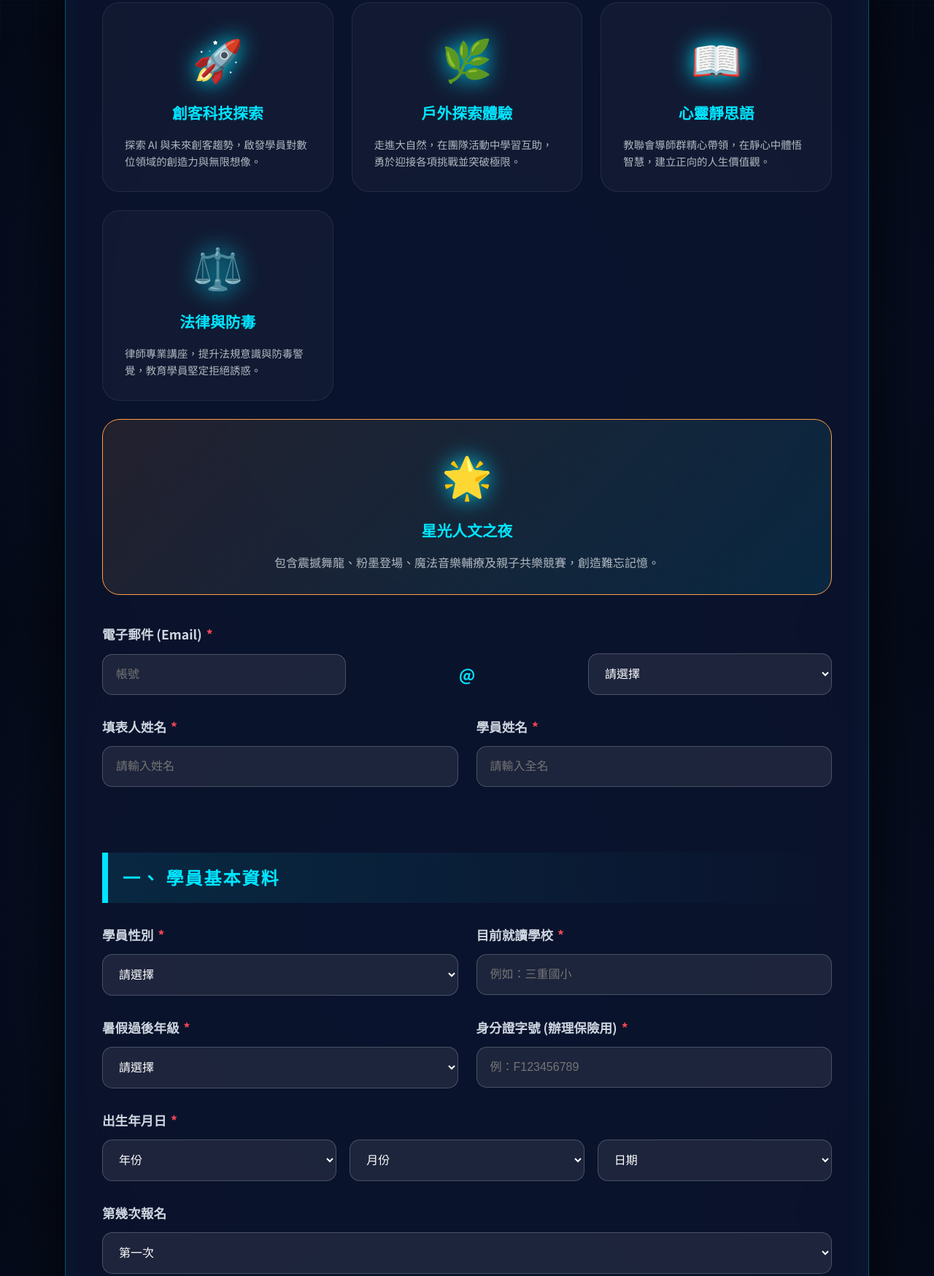
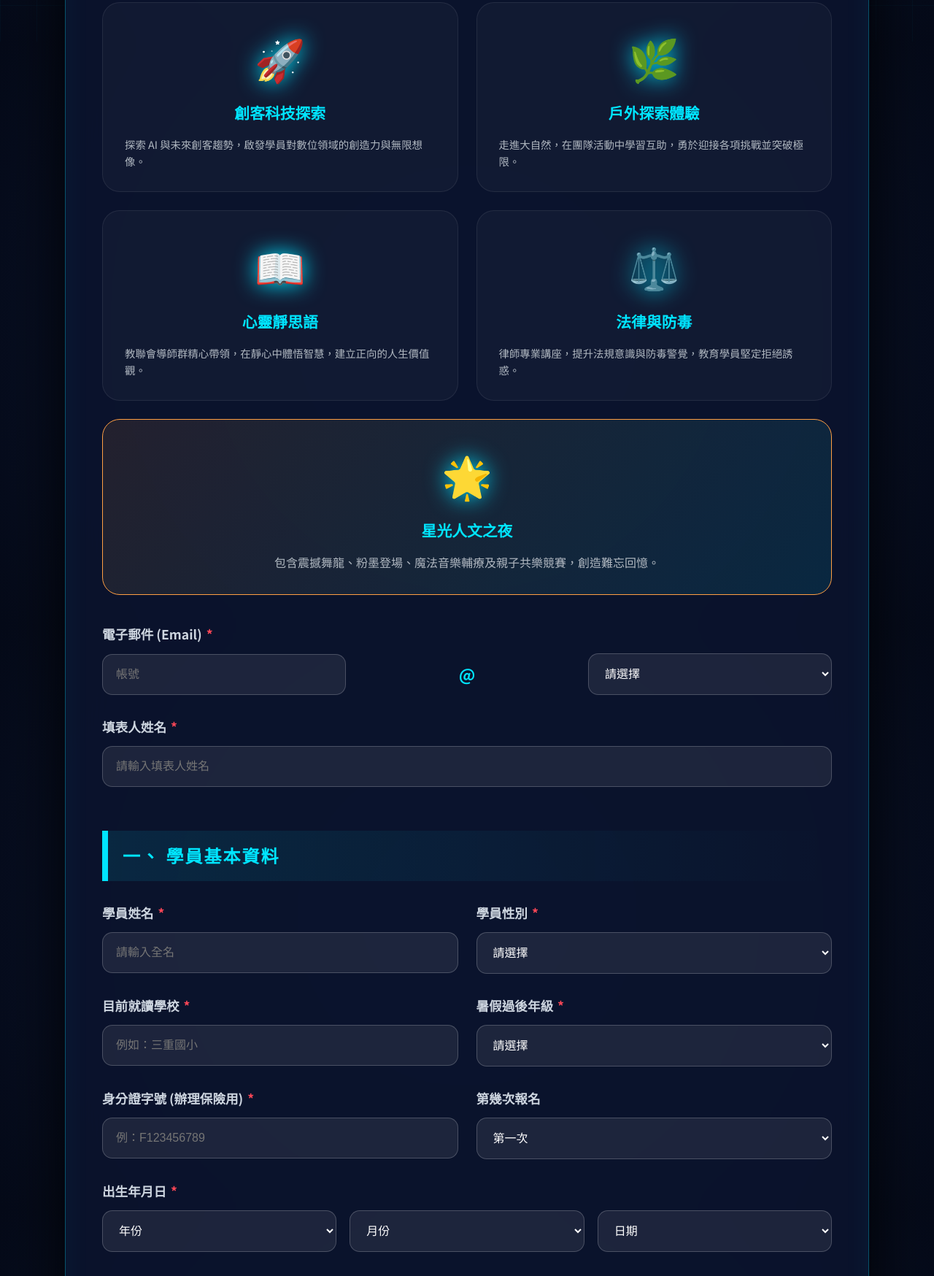
Before and after one commit to Huangziv/2026camp-registration, a plain HTML site: page index.html in a window 1280 px wide. Shown: the part 743-2491 px from the top of the page at 73% size. Drawn offline with Linux system fonts and the light colour scheme.

Commit message:
Refactor course information layout and styles

```diff
--- a/index.html
+++ b/index.html
@@ -94,10 +94,10 @@
         .location-info { color: var(--primary); font-weight: bold; font-size: 1.2em; margin-bottom: 12px; }
         .camp-time { display: flex; justify-content: center; gap: 30px; color: var(--primary); font-weight: bold; font-size: 1.2em; font-family: 'Orbitron', sans-serif; }
 
-        /* ✅ 課程資訊卡片排版 (對應 image_1c649e.png) */
+        /* ✅ 課程資訊重新排版 (電腦版為對稱佈局) */
         .course-grid {
             display: grid;
-            grid-template-columns: repeat(3, 1fr);
+            grid-template-columns: repeat(2, 1fr);
             gap: 25px;
             margin-bottom: 40px;
         }
@@ -118,9 +118,11 @@
         .course-name { color: var(--primary); font-weight: bold; font-size: 1.3em; margin-bottom: 15px; display: block; }
         .course-detail { font-size: 0.9em; color: #b0b8c1; text-align: left; }
 
-        /* 特殊寬度處理 */
-        .card-bottom { grid-column: span 1; } /* 法律與防毒 */
-        .starry-night { grid-column: span 3; background: linear-gradient(135deg, rgba(255, 159, 67, 0.1), rgba(0, 229, 255, 0.1)); border-color: var(--accent); }
+        .starry-night {
+            grid-column: span 2;
+            background: linear-gradient(135deg, rgba(255, 159, 67, 0.1), rgba(0, 229, 255, 0.1));
+            border-color: var(--accent);
+        }
         .starry-night .course-detail { text-align: center; font-size: 1em; }
 
         h3 {
@@ -134,7 +136,7 @@
             letter-spacing: 2px;
         }
 
-        /* ✅ 電腦版表單雙欄排版 */
+        /* ✅ 表單雙欄排版 */
         .desktop-row {
             display: grid;
             grid-template-columns: 1fr 1fr;
@@ -146,7 +148,6 @@
         label { display: block; margin-bottom: 12px; font-weight: bold; color: #ced6e0; font-size: 1.1em; }
         .required { color: var(--error); margin-left: 6px; }
 
-        /* 科技感資訊框 */
         input, select, textarea {
             width: 100%; padding: 18px;
             background: var(--input-bg) !important;
@@ -164,7 +165,7 @@
             outline: none;
         }
 
-        /* ✅ 修正下拉選單顯示問題 */
+        /* 修正下拉選單顯示問題 */
         select option { background: #0e1a3a; color: white; padding: 10px; }
 
         .flex-row { display: flex; gap: 18px; align-items: center; }
@@ -176,7 +177,6 @@
             border-radius: 20px; border: 1px solid rgba(255, 255, 255, 0.1);
         }
         .checkbox-item { display: flex; align-items: center; gap: 12px; cursor: pointer; font-size: 1em; transition: 0.3s; }
-        .checkbox-item:hover { color: var(--primary); }
         input[type="checkbox"] { width: 24px; height: 24px; accent-color: var(--primary); cursor: pointer; }
 
         .bank-info {
@@ -206,10 +206,8 @@
         .submit-btn:hover:not(:disabled) {
             transform: scale(1.02);
             box-shadow: 0 0 45px rgba(0, 229, 255, 0.6);
-            filter: brightness(1.1);
         }
 
-        /* 成功彈窗 */
         .modal-overlay {
             position: fixed; top: 0; left: 0; width: 100%; height: 100%;
             background: rgba(0, 0, 0, 0.88);
@@ -250,16 +248,14 @@
             .course-grid { grid-template-columns: 1fr; }
             .desktop-row { grid-template-columns: 1fr; }
             .full-col { grid-column: auto; }
+            .starry-night { grid-column: auto; }
             .container { padding: 30px 20px; }
             h2 { font-size: 1.8em; }
-            .camp-time { flex-direction: column; align-items: center; gap: 8px; }
-            .starry-night { grid-column: auto; }
         }
     </style>
 </head>
 <body>
 
-<!-- 成功彈窗 -->
 <div class="modal-overlay" id="resultModal">
     <div class="modal-content">
         <span style="font-size: 5em; display: block; margin-bottom: 20px;">🚀</span>
@@ -291,7 +287,7 @@
         </div>
     </div>
 
-    <!-- ✅ 課程資訊區 (對應 image_1c649e.png) -->
+    <!-- ✅ 課程資訊區重排 (2x2 對稱佈局 + 底部長橫幅) -->
     <div class="course-grid">
         <div class="course-card">
             <span class="course-icon">🚀</span>
@@ -308,7 +304,7 @@
             <span class="course-name">心靈靜思語</span>
             <div class="course-detail">教聯會導師群精心帶領，在靜心中體悟智慧，建立正向的人生價值觀。</div>
         </div>
-        <div class="course-card card-bottom">
+        <div class="course-card">
             <span class="course-icon">⚖️</span>
             <span class="course-name">法律與防毒</span>
             <div class="course-detail">律師專業講座，提升法規意識與防毒警覺，教育學員堅定拒絕誘惑。</div>
@@ -316,7 +312,7 @@
         <div class="course-card starry-night">
             <span class="course-icon">🌟</span>
             <span class="course-name">星光人文之夜</span>
-            <div class="course-detail">包含震撼舞龍、粉墨登場、魔法音樂輔療及親子共樂競賽，創造難忘記憶。</div>
+            <div class="course-detail">包含震撼舞龍、粉墨登場、魔法音樂輔療及親子共樂競賽，創造難忘回憶。</div>
         </div>
     </div>
 
@@ -340,21 +336,25 @@
             <input type="hidden" name="email" id="finalEmail">
         </div>
 
-        <div class="desktop-row">
-            <div class="form-group"><label>填表人姓名<span class="required">*</span></label><input type="text" name="submitter" required placeholder="請輸入姓名"></div>
-            <div class="form-group"><label>學員姓名<span class="required">*</span></label><input type="text" name="studentName" required placeholder="請輸入全名"></div>
+        <div class="form-group">
+            <label>填表人姓名<span class="required">*</span></label>
+            <input type="text" name="submitter" required placeholder="請輸入填表人姓名">
         </div>
 
         <h3>一、 學員基本資料</h3>
         <div class="desktop-row">
             <div class="form-group">
+                <label>學員姓名<span class="required">*</span></label>
+                <input type="text" name="studentName" required placeholder="請輸入全名">
+            </div>
+            <div class="form-group">
                 <label>學員性別<span class="required">*</span></label>
                 <select name="gender" required><option value="" disabled selected>請選擇</option><option value="男">男</option><option value="女">女</option></select>
             </div>
-            <div class="form-group"><label>目前就讀學校<span class="required">*</span></label><input type="text" name="school" required placeholder="例如：三重國小"></div>
         </div>
 
         <div class="desktop-row">
+            <div class="form-group"><label>目前就讀學校<span class="required">*</span></label><input type="text" name="school" required placeholder="例如：三重國小"></div>
             <div class="form-group">
                 <label>暑假過後年級<span class="required">*</span></label>
                 <select name="grade" required>
@@ -363,9 +363,20 @@
                     <optgroup label="國中"><option value="國一">國中一年級</option><option value="國二">國中二年級</option><option value="國三">國中三年級</option></optgroup>
                 </select>
             </div>
+        </div>
+
+        <div class="desktop-row">
             <div class="form-group">
                 <label>身分證字號 (辦理保險用)<span class="required">*</span></label>
                 <input type="text" id="idInput" name="idNumber" maxlength="10" required placeholder="例：F123456789" style="text-transform: uppercase;">
+            </div>
+            <div class="form-group">
+                <label>第幾次報名</label>
+                <select name="frequency">
+                    <option value="第一次">第一次</option>
+                    <option value="第二次">第二次</option>
+                    <option value="第三次以上">第三次以上</option>
+                </select>
             </div>
         </div>
 
@@ -377,15 +388,6 @@
                 <select id="birthDay" required><option value="" disabled selected>日期</option></select>
             </div>
             <input type="hidden" name="birthday" id="finalBirthday">
-        </div>
-
-        <div class="form-group">
-            <label>第幾次報名</label>
-            <select name="frequency">
-                <option value="第一次">第一次</option>
-                <option value="第二次">第二次</option>
-                <option value="第三次以上">第三次以上</option>
-            </select>
         </div>
 
         <div class="form-group"><label>學員健康狀況 (無則填無)<span class="required">*</span></label><textarea name="healthStatus" rows="2" required placeholder="藥物過敏、病史..."></textarea></div>
@@ -472,7 +474,7 @@
 <script>
     const scriptURL = 'https://script.google.com/macros/s/AKfycbyZXIGcFXGB23REPkqFh_WhSxM-754Y8a8o_eVYJm-PL09MV2y3_1jYApio4Cl6YV2I/exec';
 
-    // 全台縣市鄉鎮資料 (完整版)
+    // 全台縣市鄉鎮資料
     const taiwanData = {
         "基隆市": ["仁愛區", "信義區", "中正區", "中山區", "安樂區", "暖暖區", "七堵區"],
         "臺北市": ["中正區", "大同區", "中山區", "松山區", "大安區", "萬華區", "信義區", "士林區", "北投區", "內湖區", "南港區", "文山區"],
```
